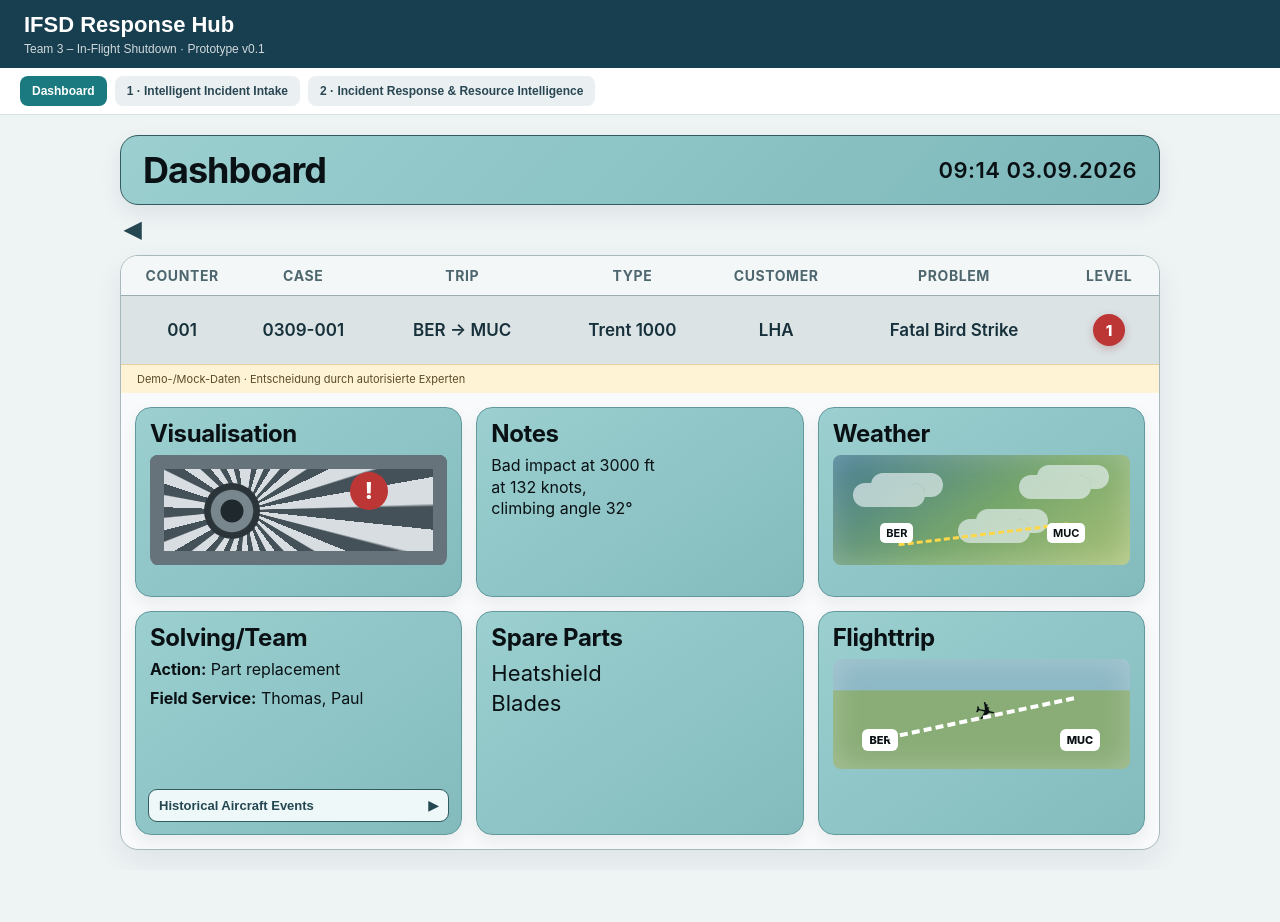
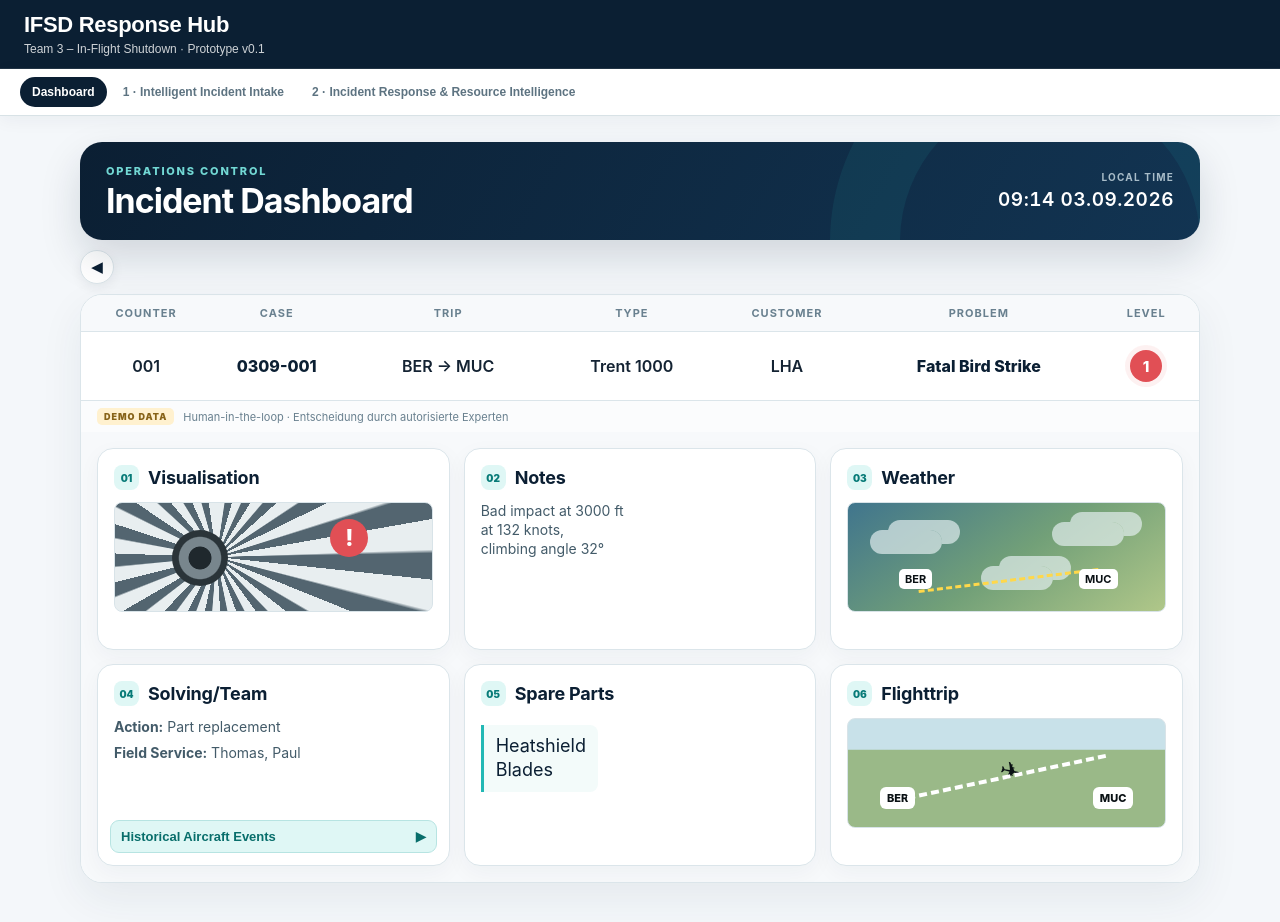
Before and after one commit to Dabinich00/IFSD-Response-Hub, a plain HTML site: page index.html in a window 1280 px wide. Before the commit the page ends 870 px from the top, so only its background shows below. Drawn offline with Linux system fonts and the light colour scheme.

Commit message:
Modernize incident dashboard visual system

```diff
--- a/index.html
+++ b/index.html
@@ -16,8 +16,8 @@
 <main>
 <section id="dashboard" class="view active">
   <div class="dashboard-head">
-    <h2>Dashboard</h2>
-    <time id="dashboardClock" aria-live="off">10:01&nbsp;&nbsp;03.09.2026</time>
+    <div><span class="eyebrow">Operations Control</span><h2>Incident Dashboard</h2></div>
+    <div class="dashboard-time"><span>Local time</span><time id="dashboardClock" aria-live="off">10:01&nbsp;&nbsp;03.09.2026</time></div>
   </div>
   <button class="back-button" type="button" aria-label="Zurück">◀</button>
 
@@ -33,10 +33,10 @@
       </div>
     </div>
 
-    <p class="demo-label">Demo-/Mock-Daten · Entscheidung durch autorisierte Experten</p>
+    <p class="demo-label"><span>DEMO DATA</span> Human-in-the-loop · Entscheidung durch autorisierte Experten</p>
     <div class="dashboard-grid">
       <article class="dashboard-tile visualisation-tile">
-        <h3>Visualisation</h3>
+        <div class="tile-heading"><span>01</span><h3>Visualisation</h3></div>
         <div class="engine-visual" role="img" aria-label="Schematische Darstellung einer beschädigten Triebwerksschaufel">
           <div class="engine-core"></div>
           <div class="engine-damage">!</div>
@@ -44,12 +44,12 @@
       </article>
 
       <article class="dashboard-tile notes-tile">
-        <h3>Notes</h3>
+        <div class="tile-heading"><span>02</span><h3>Notes</h3></div>
         <p>Bad impact at 3000 ft<br>at 132 knots,<br>climbing angle 32°</p>
       </article>
 
       <article class="dashboard-tile weather-tile">
-        <h3>Weather</h3>
+        <div class="tile-heading"><span>03</span><h3>Weather</h3></div>
         <div class="weather-map" role="img" aria-label="Schematische Wetterkarte">
           <span class="cloud cloud-one"></span><span class="cloud cloud-two"></span><span class="cloud cloud-three"></span>
           <i class="route-line"></i><b>BER</b><b>MUC</b>
@@ -57,19 +57,19 @@
       </article>
 
       <article class="dashboard-tile team-tile">
-        <h3>Solving/Team</h3>
+        <div class="tile-heading"><span>04</span><h3>Solving/Team</h3></div>
         <p><b>Action:</b> Part replacement</p>
         <p><b>Field Service:</b> Thomas, Paul</p>
         <button type="button">Historical Aircraft Events <span>▶</span></button>
       </article>
 
       <article class="dashboard-tile parts-tile">
-        <h3>Spare Parts</h3>
+        <div class="tile-heading"><span>05</span><h3>Spare Parts</h3></div>
         <p>Heatshield<br>Blades</p>
       </article>
 
       <article class="dashboard-tile flight-tile">
-        <h3>Flighttrip</h3>
+        <div class="tile-heading"><span>06</span><h3>Flighttrip</h3></div>
         <div class="flight-map" role="img" aria-label="Schematische Flugroute Berlin nach München">
           <span class="airport airport-ber">BER</span><span class="plane">✈</span><span class="airport airport-muc">MUC</span>
           <i></i>
--- a/styles.css
+++ b/styles.css
@@ -42,3 +42,46 @@ main{max-width:1040px;padding:20px}
 
 @media(max-width:900px){main{max-width:720px}.dashboard-grid{grid-template-columns:1fr 1fr}.dashboard-head{padding:14px 18px}.dashboard-head h2{font-size:30px}.dashboard-head time{font-size:18px}}
 @media(max-width:620px){main{padding:10px}.dashboard-head{flex-direction:row;align-items:center}.dashboard-head h2{font-size:26px}.dashboard-head time{font-size:14px}.dashboard-grid{grid-template-columns:1fr;padding:10px;gap:10px}.dashboard-tile{min-height:145px}.case-board{border-radius:14px}}
+
+/* Modern aviation operations theme */
+:root{--navy:#0b1f33;--navy-2:#123452;--cyan:#22b8b5;--cyan-soft:#dff7f5;--ink:#142333;--muted:#69808f;--line:#dbe5ea;--surface:#fff;--danger:#e14f55}
+body{background:#f4f7fa;color:var(--ink)}
+header{background:var(--navy);border-bottom:1px solid #ffffff18}
+header h1{letter-spacing:-.3px}
+nav{position:sticky;top:0;z-index:5;gap:4px;background:#ffffffed;backdrop-filter:blur(14px);box-shadow:0 4px 18px #0b1f330d}
+nav button{border-radius:999px;background:transparent;color:#5d7381}
+nav button.active{background:var(--navy);color:#fff}
+main{max-width:1120px;padding:26px 22px 42px}
+.dashboard-head{position:relative;overflow:hidden;padding:22px 26px;border:0;border-radius:22px;background:linear-gradient(120deg,var(--navy),var(--navy-2));color:#fff;box-shadow:0 18px 40px #0b1f3326}
+.dashboard-head:after{content:"";position:absolute;right:-70px;top:-120px;width:300px;height:300px;border:70px solid #22b8b518;border-radius:50%}
+.dashboard-head>div{position:relative;z-index:1}
+.eyebrow{display:block;margin-bottom:6px;color:#72d8d4;font-size:11px;font-weight:800;letter-spacing:1.8px;text-transform:uppercase}
+.dashboard-head h2{font-size:34px;font-weight:650;letter-spacing:-1px}
+.dashboard-time{display:flex;align-items:flex-end;flex-direction:column;gap:5px}
+.dashboard-time span{color:#a9bdc9;font-size:10px;font-weight:700;letter-spacing:1.2px;text-transform:uppercase}
+.dashboard-head time{font-size:19px;font-variant-numeric:tabular-nums}
+.back-button{display:grid;place-items:center;width:34px;height:34px;margin:10px 0;padding:0;border:1px solid var(--line);border-radius:50%;background:#fff;color:var(--navy);font-size:14px;box-shadow:0 4px 12px #0b1f3310}
+.case-board{border:1px solid var(--line);border-radius:22px;background:var(--surface);box-shadow:0 16px 44px #16354d12}
+.case-header{border:0;background:#f7f9fb;color:var(--muted);font-size:11px;letter-spacing:1px}
+.case-data{border-top:1px solid var(--line);background:#fff;color:var(--ink);font-size:16px}
+.case-data span:nth-child(2),.case-data span:nth-child(6){color:var(--navy);font-weight:800}
+.level-pill{background:var(--danger);box-shadow:0 0 0 5px #e14f5514}
+.demo-label{display:flex;align-items:center;gap:9px;border:0;border-top:1px solid var(--line);background:#fbfcfd;color:var(--muted)}
+.demo-label span{padding:3px 7px;border-radius:5px;background:#fff1cf;color:#876318;font-size:9px;font-weight:900;letter-spacing:1px}
+.dashboard-grid{gap:14px;padding:16px;background:#f7f9fb}
+.dashboard-tile{min-height:168px;padding:16px;border:1px solid var(--line);border-radius:16px;background:var(--surface);box-shadow:0 7px 22px #17384e0b;transition:transform .18s ease,box-shadow .18s ease}
+.dashboard-tile:hover{transform:translateY(-2px);box-shadow:0 12px 30px #17384e16}
+.tile-heading{display:flex;align-items:center;gap:9px;margin-bottom:12px}
+.tile-heading>span{display:grid;place-items:center;width:25px;height:25px;border-radius:8px;background:var(--cyan-soft);color:#087b78;font-size:10px;font-weight:900}
+.dashboard-tile h3{margin:0;color:var(--navy);font-size:18px;font-weight:750;letter-spacing:-.2px}
+.dashboard-tile p{color:#435b69;font-size:14px}
+.engine-visual,.weather-map,.flight-map{height:108px;border:1px solid #d8e3e8;box-shadow:none}
+.engine-visual{background:repeating-conic-gradient(from 0deg at 32% 50%,#e8eef0 0 8deg,#536570 9deg 16deg)}
+.engine-damage{background:var(--danger)}
+.weather-map{background:linear-gradient(145deg,#40758d,#72a078 52%,#b0c789)}
+.team-tile button{border:1px solid #b7e4e2;background:var(--cyan-soft);color:#086e6b;transition:background .15s ease}
+.team-tile button:hover{background:#c8efed}
+.parts-tile p{display:inline-block;padding:9px 12px;border-left:3px solid var(--cyan);border-radius:0 8px 8px 0;background:#f3fbfa;color:var(--navy);font-size:18px}
+.flight-map{background:linear-gradient(#c8e1e9 0 28%,#9ab988 29% 100%)}
+
+@media(max-width:620px){.dashboard-head{align-items:flex-start;flex-direction:column}.dashboard-time{align-items:flex-start}.dashboard-head h2{font-size:28px}.case-board{border-radius:18px}.dashboard-grid{padding:12px}}
```
